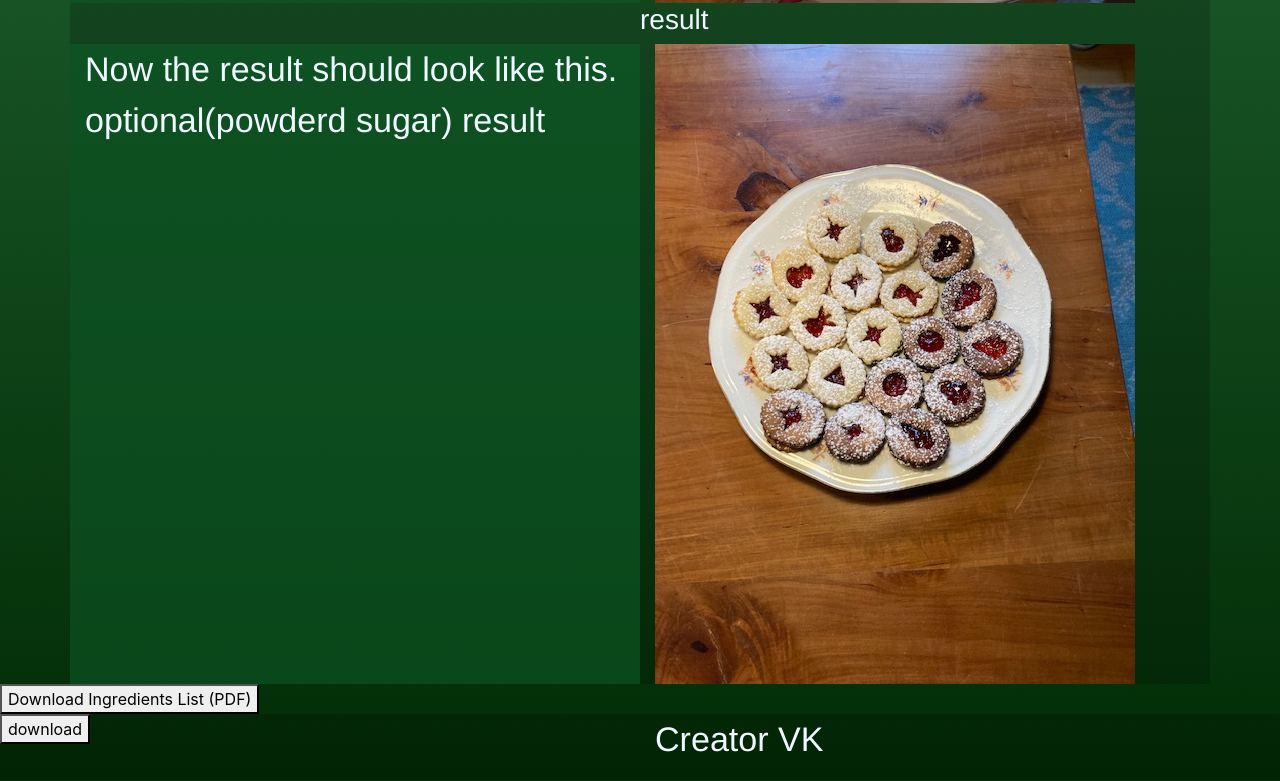
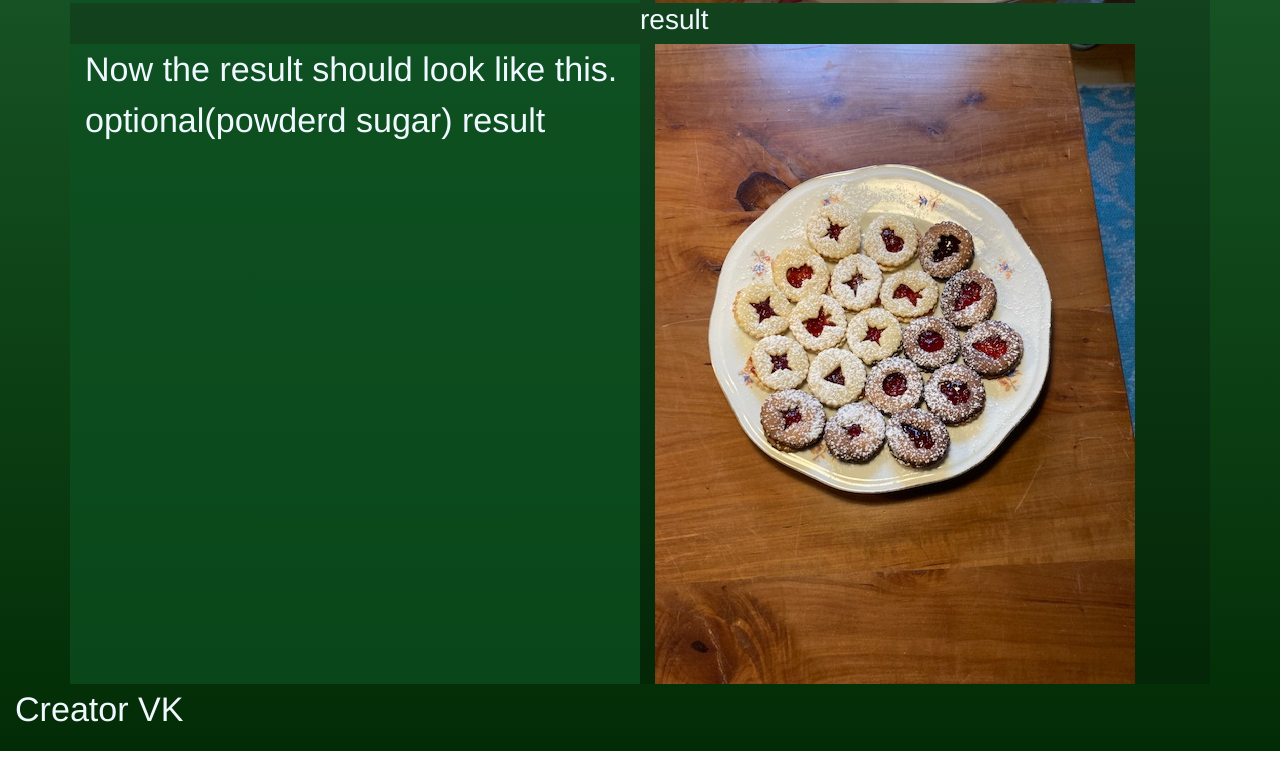
Before and after one commit to Vitus-Kaminski/Vitus-Spitzbuben, a plain HTML site: page index.html in a window 1280 px wide. Shown: the part 8122-8903 px from the top of the page. After the commit the page ends 8873 px from the top, so only its background shows below. Drawn offline with nearby package versions, Linux system fonts and the light colour scheme.

Commit message:
Update index.html

```diff
--- a/index.html
+++ b/index.html
@@ -262,11 +262,7 @@
 </div>
 </body>
 <footer>
-    <a href="Spitzbuben-Vitus.pdf" download>
-        <button>Download Ingredients List (PDF)</button>
-    <div class="row">
 
-    <div class="col"><button>download</button></div>
 
     <div class="col"><div class="cred"><p>Creator VK</p></div>
 
```
